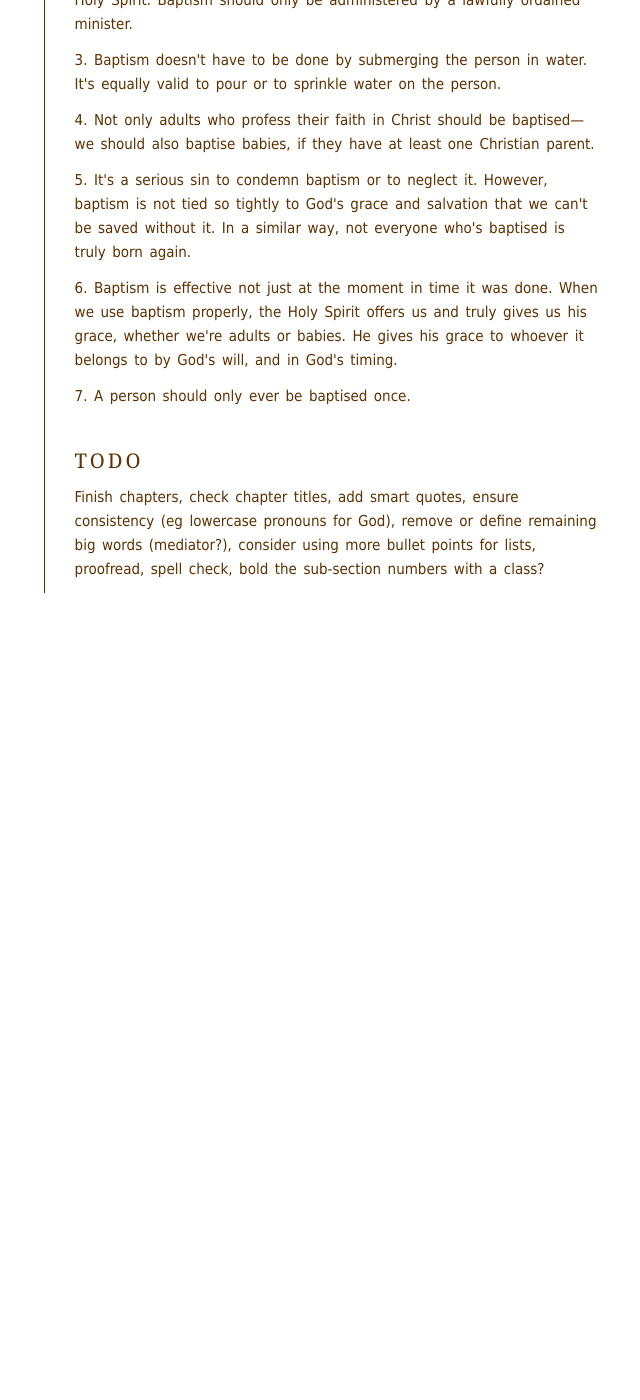
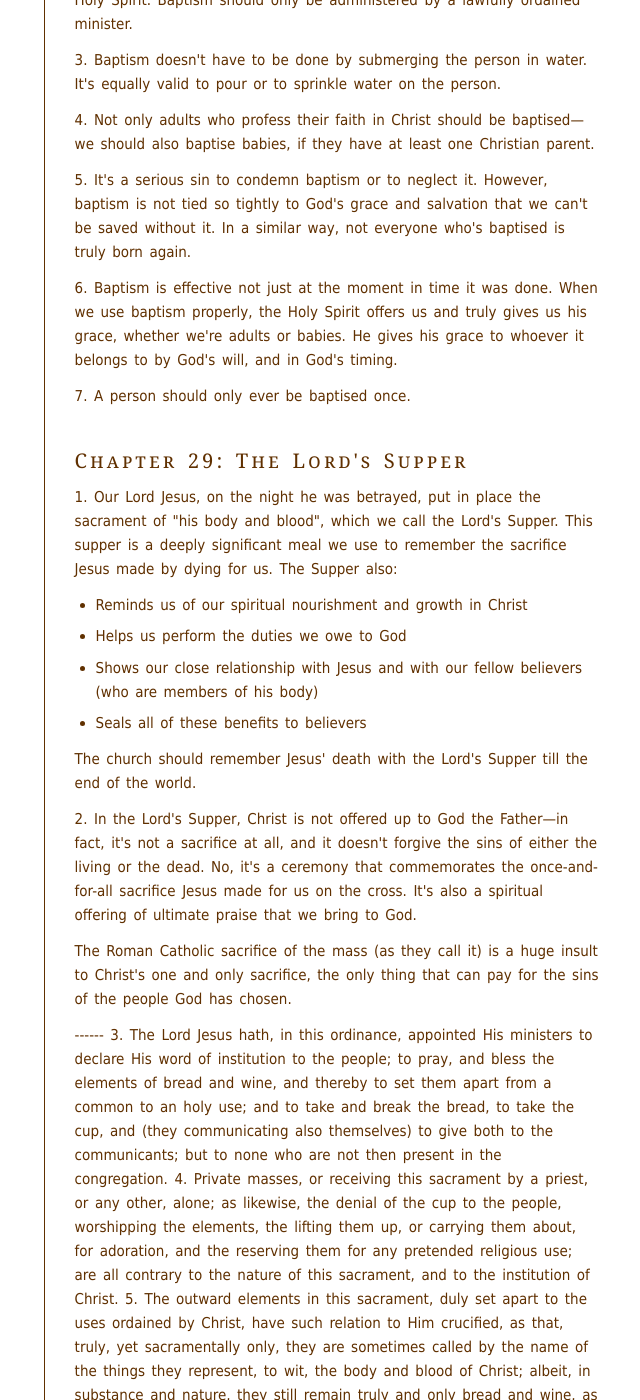
Before and after one commit to benhoyt/benhoyt.github.com, a Jekyll site: the page built from writings-plain-english-westminster.html, in a window 1280 px wide and 1400 px high, scrolled down 29421 px. Shown: the whole window, without its empty margins (390-1030 px from the left). Built offline with Jekyll 4.4.1, drawn with Linux system fonts in a browser that asks for light colours; before the commit the page ends 30051 px from its top, so only the background shows below that; some of the changed text lies outside the part shown.

Commit message:
Start of chapter 29

```diff
--- a/writings-plain-english-westminster.html
+++ b/writings-plain-english-westminster.html
@@ -75,7 +75,7 @@ permalink: /writings/plain-english-westminster/index.html
  <li><a href="#chapter26">Chapter 26: The communion of saints</a></li>
  <li><a href="#chapter27">Chapter 27: The sacraments</a></li>
  <li><a href="#chapter28">Chapter 28: Baptism</a></li>
- <li><a href="#chapter29">Chapter 29: </a></li>
+ <li><a href="#chapter29">Chapter 29: The Lord's Supper</a></li>
  <li><a href="#chapter30">Chapter 30: </a></li>
  <li><a href="#chapter31">Chapter 31: </a></li>
  <li><a href="#chapter32">Chapter 32: </a></li>
@@ -656,6 +656,38 @@ permalink: /writings/plain-english-westminster/index.html
 <p>7. A person should only ever be baptised once.</p>
 
 
+<h2 id="chapter29">Chapter 29: The Lord's Supper</h2>
+
+<p>1. Our Lord Jesus, on the night he was betrayed, put in place the sacrament of "his body and blood", which we call the Lord's Supper. This supper is a deeply significant meal we use to remember the sacrifice Jesus made by dying for us. The Supper also:</p>
+
+<ul>
+ <li>Reminds us of our spiritual nourishment and growth in Christ</li>
+ <li>Helps us perform the duties we owe to God</li>
+ <li>Shows our close relationship with Jesus and with our fellow believers (who are members of his body)</li>
+ <li>Seals all of these benefits to believers</li>
+</ul>
+
+<p>The church should remember Jesus' death with the Lord's Supper till the end of the world.</p>
+
+<p>2. In the Lord's Supper, Christ is not offered up to God the Father—in fact, it's not a sacrifice at all, and it doesn't forgive the sins of either the living or the dead. No, it's a ceremony that commemorates the once-and-for-all sacrifice Jesus made for us on the cross. It's also a spiritual offering of ultimate praise that we bring to God.</p>
+
+<p>The Roman Catholic sacrifice of the mass (as they call it) is a huge insult to Christ's one and only sacrifice, the only thing that can pay for the sins of the people God has chosen.</p>
+
+------
+3.  The Lord Jesus hath, in this ordinance, appointed His ministers to declare His word of institution to the people; to pray, and bless the elements of bread and wine, and thereby to set them apart from a common to an holy use; and to take and break the bread, to take the cup, and (they communicating also themselves) to give both to the communicants; but to none who are not then present in the congregation.
+
+4.  Private masses, or receiving this sacrament by a priest, or any other, alone; as likewise, the denial of the cup to the people, worshipping the elements, the lifting them up, or carrying them about, for adoration, and the reserving them for any pretended religious use; are all contrary to the nature of this sacrament, and to the institution of Christ.
+
+5.  The outward elements in this sacrament, duly set apart to the uses ordained by Christ, have such relation to Him crucified, as that, truly, yet sacramentally only, they are sometimes called by the name of the things they represent, to wit, the body and blood of Christ; albeit, in substance and nature, they still remain truly and only bread and wine, as they were before.
+
+6.  That doctrine which maintains a change of the substance of bread and wine, into the substance of Christ's body and blood (commonly called transubstantiation) by consecration of a priest, or by any other way, is repugnant, not to Scripture alone, but even to common sense, and reason; overthroweth the nature of the sacrament, and hath been, and is, the cause of manifold superstitions; yea, of gross idolatries.
+
+7.  Worthy receivers, outwardly partaking of the visible elements, in this sacrament, do then also, inwardly by faith, really and indeed, yet not carnally and corporally but spiritually, receive, and feed upon, Christ crucified, and all benefits of His death: the body and blood of Christ being then, not corporally or carnally, in, with, or under the bread and wine; yet, as really, but spiritually, present to the faith of believers in that ordinance, as the elements themselves are to their outward senses.
+
+8.  Although ignorant and wicked men receive the outward elements in this sacrament; yet, they receive not the thing signified thereby; but, by their unworthy coming thereunto, are guilty of the body and blood of the Lord, to their own damnation. Wherefore, all ignorant and ungodly persons, as they are unfit to enjoy communion with Him, so are they unworthy of the Lord's table; and cannot, without great sin against Christ, while they remain such, partake of these holy mysteries, or be admitted thereunto.
+-----
+
+
 <h2>TODO</h2>
 
 <p>Finish chapters, check chapter titles, add smart quotes, ensure consistency (eg lowercase pronouns for God), remove or define remaining big words (mediator?), consider using more bullet points for lists, proofread, spell check, bold the sub-section numbers with a class?</p>
```
